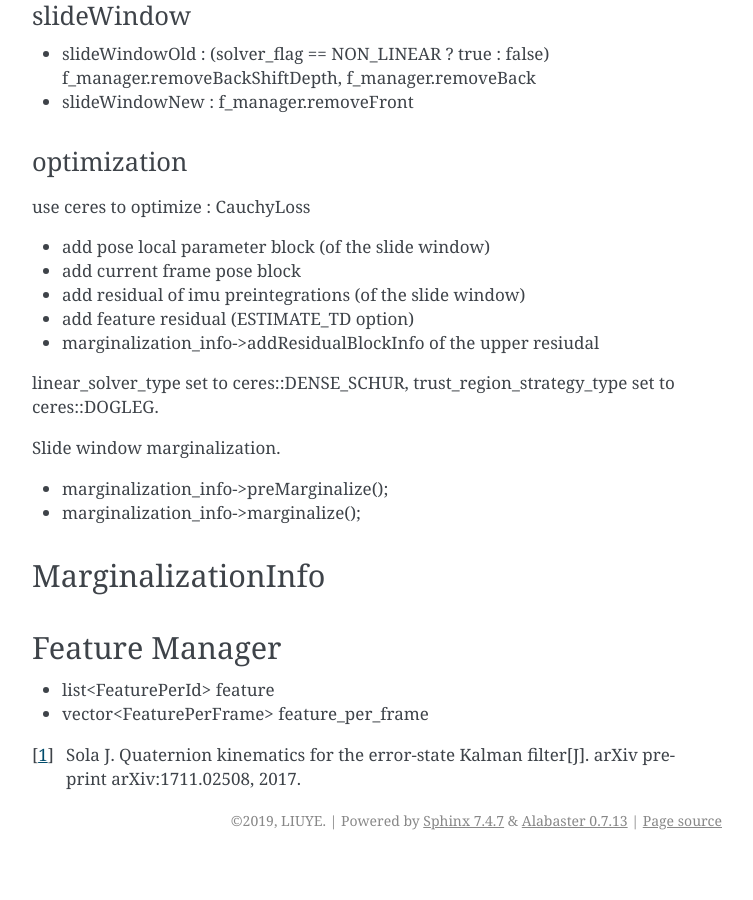
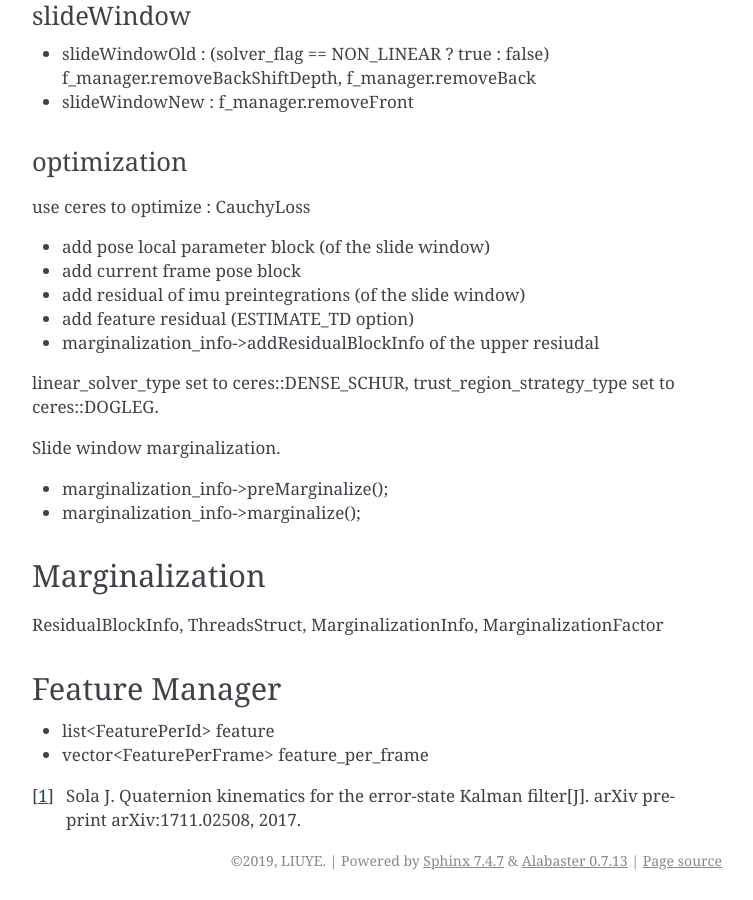
Before and after one commit to gggliuye/VIO, a Sphinx documentation site: the page built from docs/deepblue/LM.rst, in a window 1280 px wide and 900 px high, scrolled down 4966 px. Shown: the whole window, without its empty margins (388-1141 px from the left). Built offline with Sphinx 7.4.7, drawn with Linux system fonts in a browser that asks for light colours; before the commit the page ends 5826 px from its top, so only the background shows below that; some of the changed text lies outside the part shown.

Commit message:
Update LM.rst

```diff
--- a/docs/deepblue/LM.rst
+++ b/docs/deepblue/LM.rst
@@ -221,8 +221,10 @@ Slide window marginalization.
 
 
 
-MarginalizationInfo
+Marginalization
 ---------------------
+
+ResidualBlockInfo, ThreadsStruct, MarginalizationInfo, MarginalizationFactor
 
 
 
```
